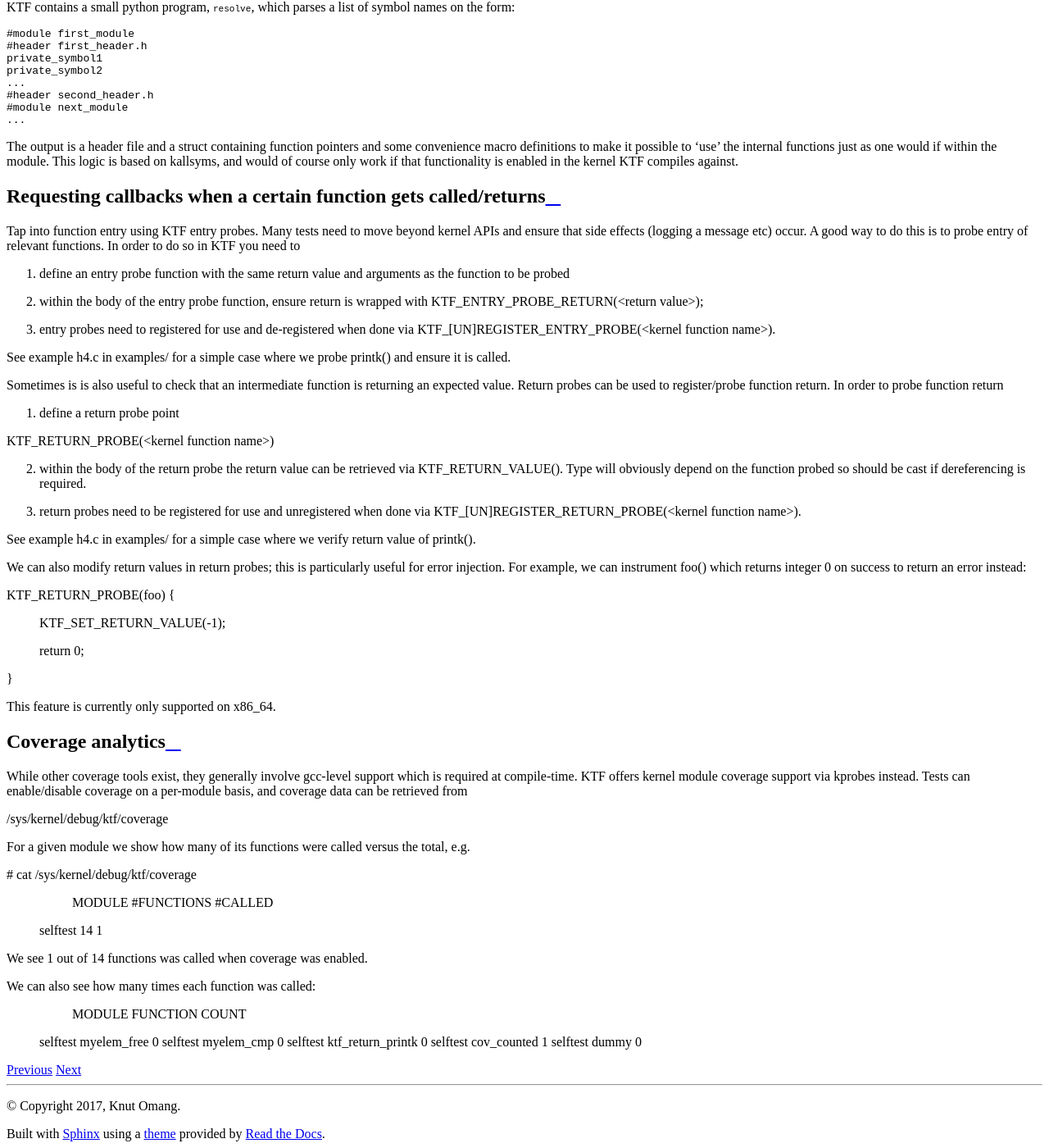
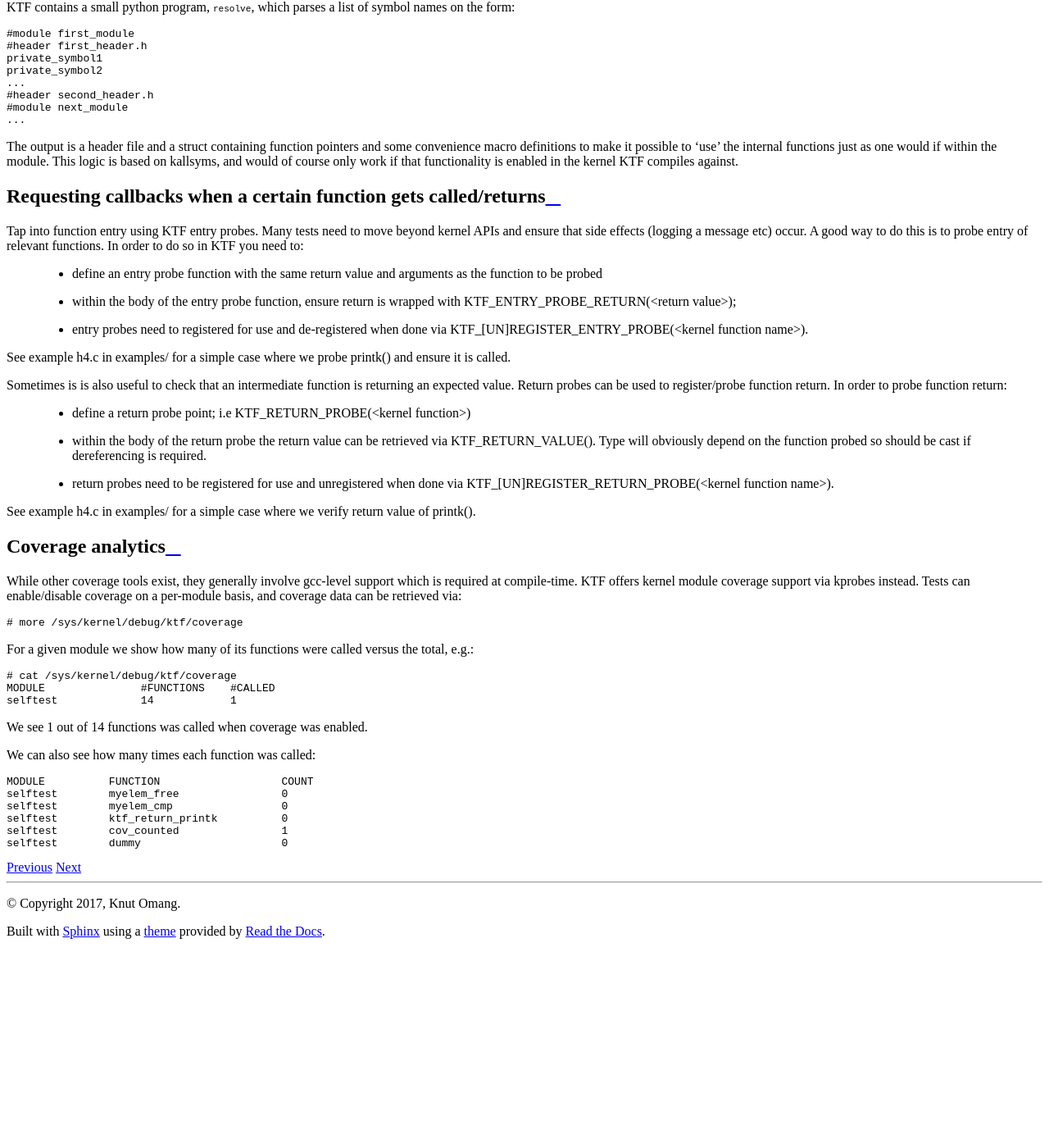
Before and after one commit to oracle/ktf, a Sphinx documentation site: the page built from doc/features.txt, in a window 1280 px wide and 1400 px high, scrolled down 1073 px. Shown: the whole window at 82% size. Built offline with Sphinx 7.4.7 and the Read the Docs theme 2.0.0, drawn with Linux system fonts in a browser that asks for light colours; pages that are not in the unit, such as notebooks, are missing from menus; after the commit the page ends 2226 px from its top, so only the background shows below that.

Commit message:
ktf/doc: fix "make htmlhelp" errors
Signed-off-by: Alan Maguire <alan.maguire@oracle.com>
Change-Id: I900804981a123b0750d24b1584ab7795361245f0

```diff
--- a/doc/features.txt
+++ b/doc/features.txt
@@ -78,15 +78,15 @@
 Tap into function entry using KTF entry probes.  Many tests need to
 move beyond kernel APIs and ensure that side effects (logging a
 message etc) occur.  A good way to do this is to probe entry of relevant
-functions.  In order to do so in KTF you need to
+functions.  In order to do so in KTF you need to:
 
-1. define an entry probe function with the same return value and arguments
+    - define an entry probe function with the same return value and arguments
       as the function to be probed
 
-2. within the body of the entry probe function, ensure return is wrapped with
+    - within the body of the entry probe function, ensure return is wrapped with
       KTF_ENTRY_PROBE_RETURN(<return value>);
 
-3. entry probes need to registered for use and de-registered when done via
+    - entry probes need to registered for use and de-registered when done via
       KTF_[UN]REGISTER_ENTRY_PROBE(<kernel function name>).
 
 See example h4.c in examples/ for a simple case where we probe printk() and
@@ -94,34 +94,19 @@
 
 Sometimes is is also useful to check that an intermediate function is returning
 an expected value.  Return probes can be used to register/probe function
-return.  In order to probe function return
+return.  In order to probe function return:
 
-1. define a return probe point
+    - define a return probe point; i.e KTF_RETURN_PROBE(<kernel function>)
 
-KTF_RETURN_PROBE(<kernel function name>)
-
-2. within the body of the return probe the return value can be retrieved
+    - within the body of the return probe the return value can be retrieved
       via KTF_RETURN_VALUE().  Type will obviously depend on the function
       probed so should be cast if dereferencing is required.
 
-3. return probes need to be registered for use and unregistered when done
+    - return probes need to be registered for use and unregistered when done
       via KTF_[UN]REGISTER_RETURN_PROBE(<kernel function name>).
 
 See example h4.c in examples/ for a simple case where we verify return value
 of printk().
-
-We can also modify return values in return probes; this is particularly useful
-for error injection.  For example, we can instrument foo() which returns
-integer 0 on success to return an error instead:
-
-KTF_RETURN_PROBE(foo)
-{
-	KTF_SET_RETURN_VALUE(-1);
-
-	return 0;
-}
-
-This feature is currently only supported on x86_64.
 
 Coverage analytics
 ******************
@@ -129,24 +114,24 @@
 While other coverage tools exist, they generally involve gcc-level support
 which is required at compile-time.  KTF offers kernel module coverage
 support via kprobes instead.  Tests can enable/disable coverage on a
-per-module basis, and coverage data can be retrieved from
+per-module basis, and coverage data can be retrieved via::
 
-/sys/kernel/debug/ktf/coverage
+    # more /sys/kernel/debug/ktf/coverage
 
 For a given module we show how many of its functions were called versus the
-total, e.g.
+total, e.g.::
 
     # cat /sys/kernel/debug/ktf/coverage
     MODULE               #FUNCTIONS    #CALLED
-                selftest                       14          1
+    selftest             14            1
 
 We see 1 out of 14 functions was called when coverage was enabled.
 
-We can also see how many times each function was called:
+We can also see how many times each function was called::
 
-                  MODULE                 FUNCTION      COUNT
-                selftest              myelem_free          0
-                selftest               myelem_cmp          0
+    MODULE          FUNCTION                   COUNT
+    selftest        myelem_free                0
+    selftest        myelem_cmp                 0
     selftest        ktf_return_printk          0
-                selftest              cov_counted          1
-                selftest                    dummy          0
+    selftest        cov_counted                1
+    selftest        dummy                      0
```
Also changed, not shown: doc/progref.txt (+64 -69 lines). Lines whose indentation alone changed are shown as unchanged.
